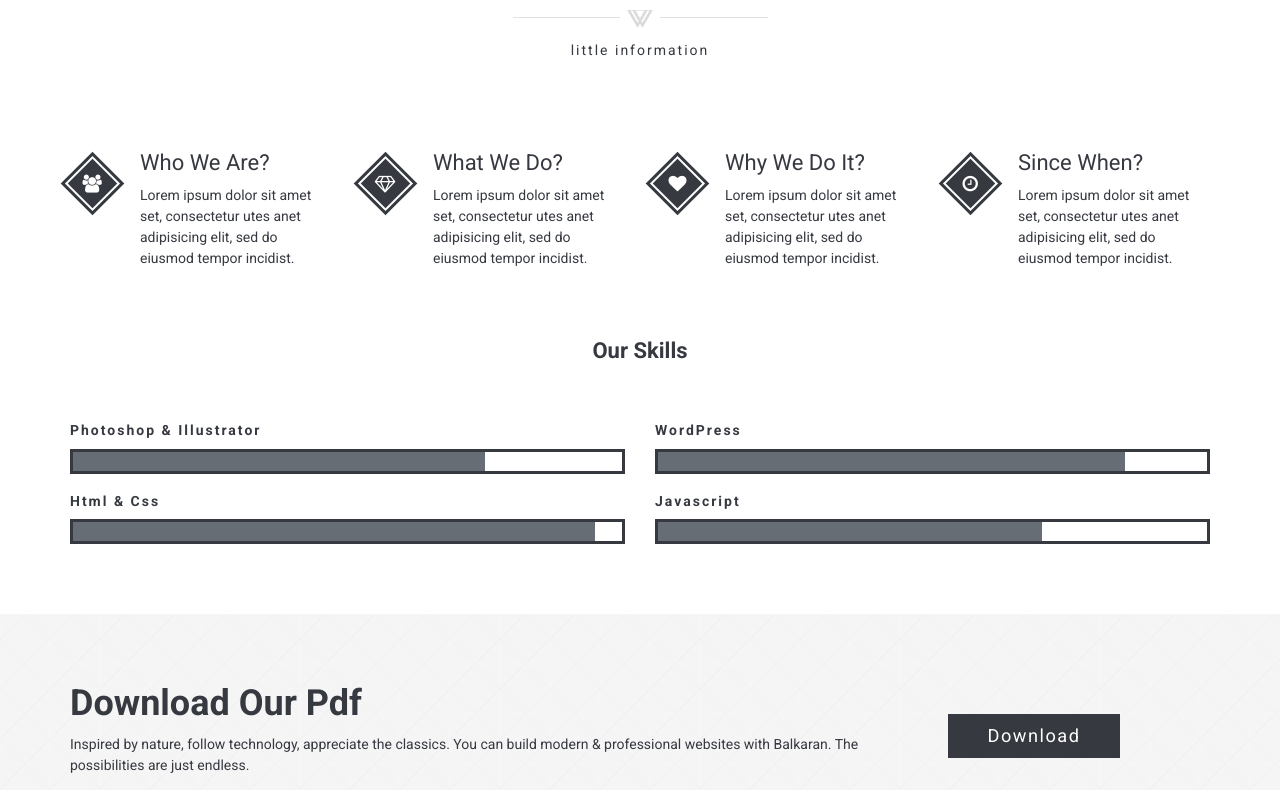
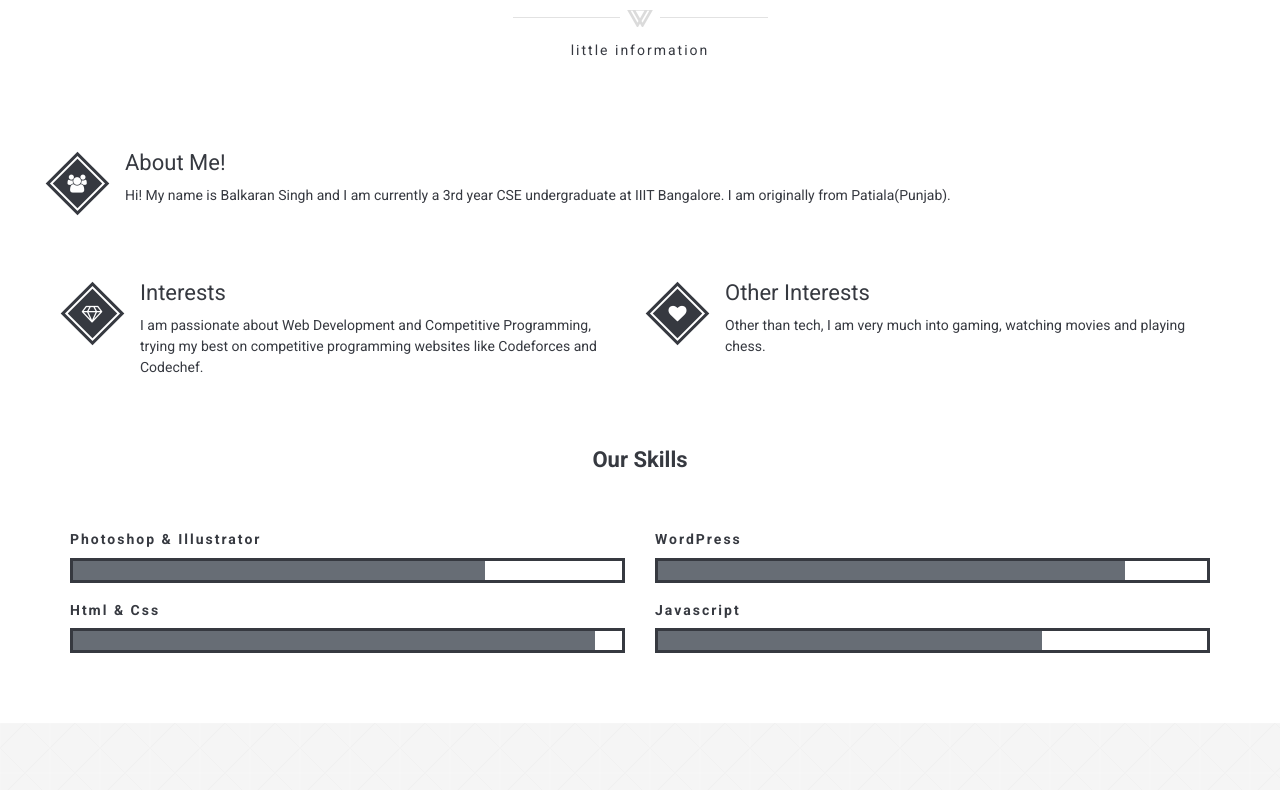
Before and after one commit to Balkaran1209/Balkaran1209.github.io, a plain HTML site: page index.html in a window 1280 px wide. Shown: the part 886-1676 px from the top of the page. Drawn offline with Linux system fonts and the light colour scheme; files whose address does not match are found by name.

Commit message:
Changed the about section

```diff
--- a/index.html
+++ b/index.html
@@ -138,45 +138,36 @@
                 <div class="rotate-box-1-wrapper">
                     <div class="container">
                         <div class="row">
-                            <div class="col-md-3 col-sm-6">
+                            <div class="col-md-20 col-sm-20">
                                 <a href="#" class="rotate-box-1 square-icon wow zoomIn" data-wow-delay="0">
                                     <span class="rotate-box-icon"><i class="fa fa-users"></i></span>
                                     <div class="rotate-box-info">
-                                        <h4>Who We Are?</h4>
-                                        <p>Lorem ipsum dolor sit amet set, consectetur utes anet adipisicing elit, sed do eiusmod tempor incidist.</p>
+                                        <h4>About Me!</h4>
+                                        <p>Hi! My name is Balkaran Singh and I am currently a 3rd year CSE undergraduate at IIIT Bangalore. I am originally from Patiala(Punjab).</p>
                                     </div>
                                 </a>
                             </div>
 
-                            <div class="col-md-3 col-sm-6">
+                            <div class="col-md-20 col-sm-6">
                                 <a href="#" class="rotate-box-1 square-icon wow zoomIn" data-wow-delay="0.2s">
                                     <span class="rotate-box-icon"><i class="fa fa-diamond"></i></span>
                                     <div class="rotate-box-info">
-                                        <h4>What We Do?</h4>
-                                        <p>Lorem ipsum dolor sit amet set, consectetur utes anet adipisicing elit, sed do eiusmod tempor incidist.</p>
+                                        <h4>Interests</h4>
+                                        <p>I am passionate about Web Development and Competitive Programming, trying my best on competitive programming websites like Codeforces and Codechef.</p>
                                     </div>
                                 </a>
                             </div>
 
-                            <div class="col-md-3 col-sm-6">
+                            <div class="col-md-20 col-sm-6">
                                 <a href="#" class="rotate-box-1 square-icon wow zoomIn" data-wow-delay="0.4s">
                                     <span class="rotate-box-icon"><i class="fa fa-heart"></i></span>
                                     <div class="rotate-box-info">
-                                        <h4>Why We Do It?</h4>
-                                        <p>Lorem ipsum dolor sit amet set, consectetur utes anet adipisicing elit, sed do eiusmod tempor incidist.</p>
+                                        <h4>Other Interests</h4>
+                                        <p>Other than tech, I am very much into gaming, watching movies and playing chess.</p>
                                     </div>
                                 </a>
                             </div>
 
-                            <div class="col-md-3 col-sm-6">
-                                <a href="#" class="rotate-box-1 square-icon wow zoomIn" data-wow-delay="0.6s">
-                                    <span class="rotate-box-icon"><i class="fa fa-clock-o"></i></span>
-                                    <div class="rotate-box-info">
-                                        <h4>Since When?</h4>
-                                        <p>Lorem ipsum dolor sit amet set, consectetur utes anet adipisicing elit, sed do eiusmod tempor incidist.</p>
-                                    </div>
-                                </a>
-                            </div>
 
                         </div> <!-- /.row -->
                     </div> <!-- /.container -->
```
